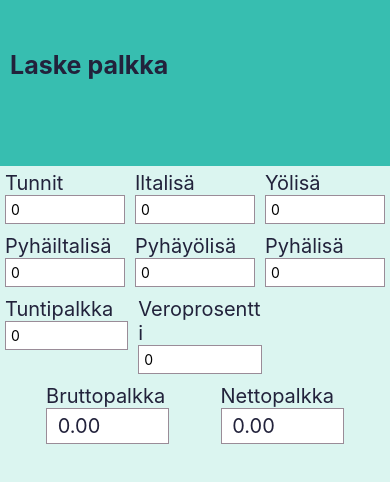
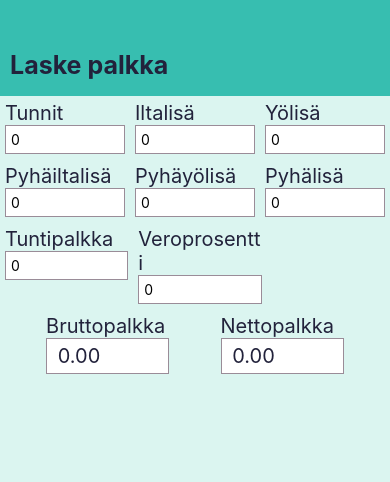
Before and after one commit to JKottonen/nettopalkkalaskuri, a React Native app: screen / in a window 390 px wide. Shown: the top 482 px of the page. Built offline with nearby package versions, Linux system fonts and the light colour scheme.

Commit message:
Fixed header text flex.

```diff
--- a/App.js
+++ b/App.js
@@ -134,7 +134,7 @@ const styles = StyleSheet.create({
     backgroundColor: colors.primaryBackground,
   },
   headerText: {
-    flex: 0.2,
+    flex: 0.08,
     fontSize: 25,
     fontWeight: "bold",
     color: colors.textColor,
```
